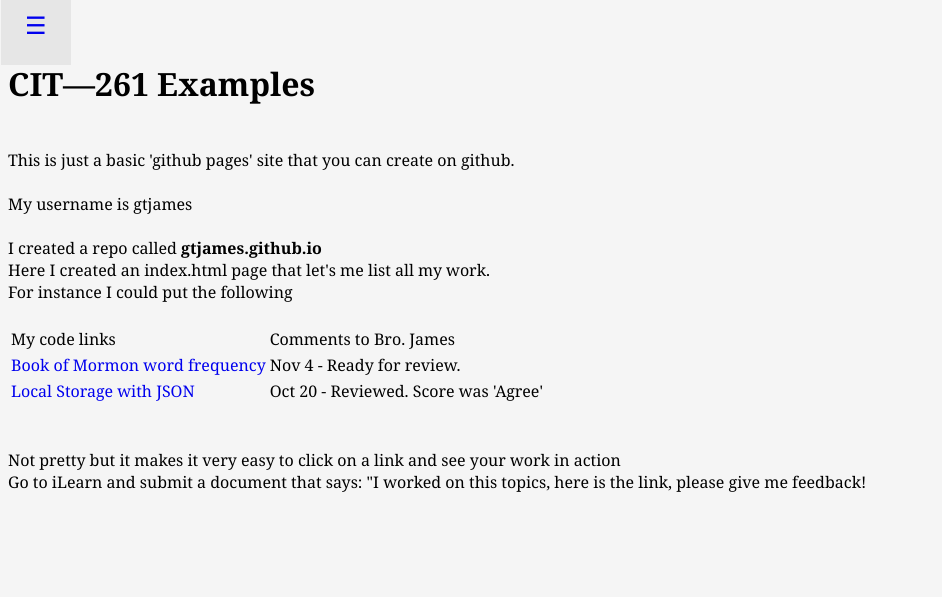
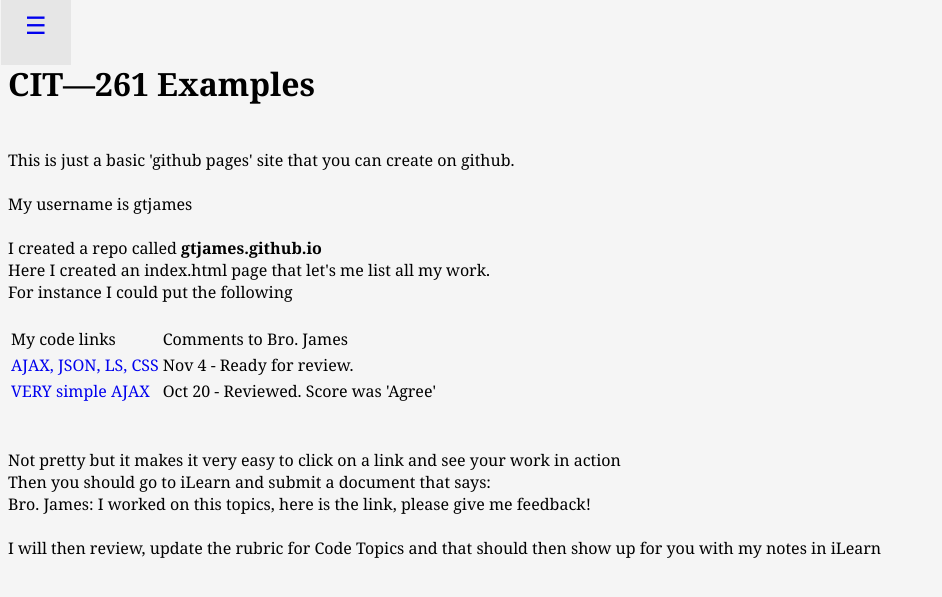
Before and after one commit to gtjames/gtjames.github.io, a Jekyll site: the page built from index.html, in a window 1280 px wide. Shown: the top 597 px of the page, without its empty margins (0-942 px from the left). Built offline with Jekyll 4.4.1, drawn with Linux system fonts in a browser that asks for light colours.

Commit message:
Update index.html

```diff
--- a/index.html
+++ b/index.html
@@ -31,13 +31,13 @@
   For instance I could put the following<br><br>
   <table>
     <tr><td>My code links</td><td>Comments to Bro. James</td></tr>
-    <tr><td><a href="{{ site.github.url }}/BoM/Bom.html">Book of Mormon word frequency</a></td><td>Nov 4 - Ready for review.</td></tr>
-    <tr><td>  <a href="{{ site.github.url }}/LocalStorage/ls_JSON.html">Local Storage with JSON</a></td><td>Oct 20 - Reviewed. Score was 'Agree'</td></tr>
+    <tr><td><a href="{{ site.github.url }}/AJAX/AjaxTable.html">AJAX, JSON, LS, CSS</a></td><td>Nov 4 - Ready for review.</td></tr>
+    <tr><td><a href="{{ site.github.url }}/AJAX/tinyAJAX.html">VERY simple AJAX</a></td><td>Oct 20 - Reviewed. Score was 'Agree'</td></tr>
   </table>
   <br><br>
   Not pretty but it makes it very easy to click on a link and see your work in action<br>
-  Go to iLearn and submit a document that says: "I worked on this topics, here is the link, please give me feedback!<br>
+  Then you should go to iLearn and submit a document that says:<BR>
+  Bro. James: I worked on this topics, here is the link, please give me feedback!<br>
   <br>
-
-
-</header>
+  I will then review, update the rubric for Code Topics and that should then show up for you with my notes in iLearn
+  </header>
```
